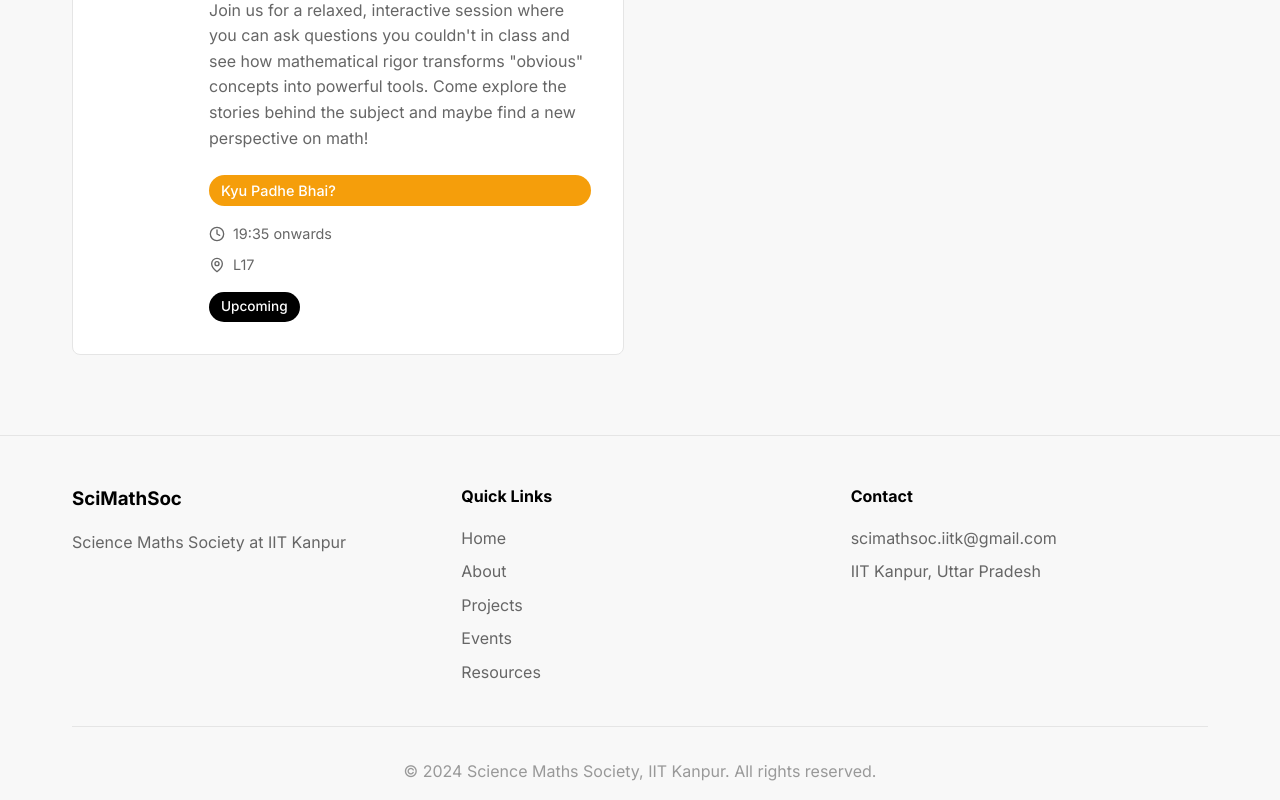
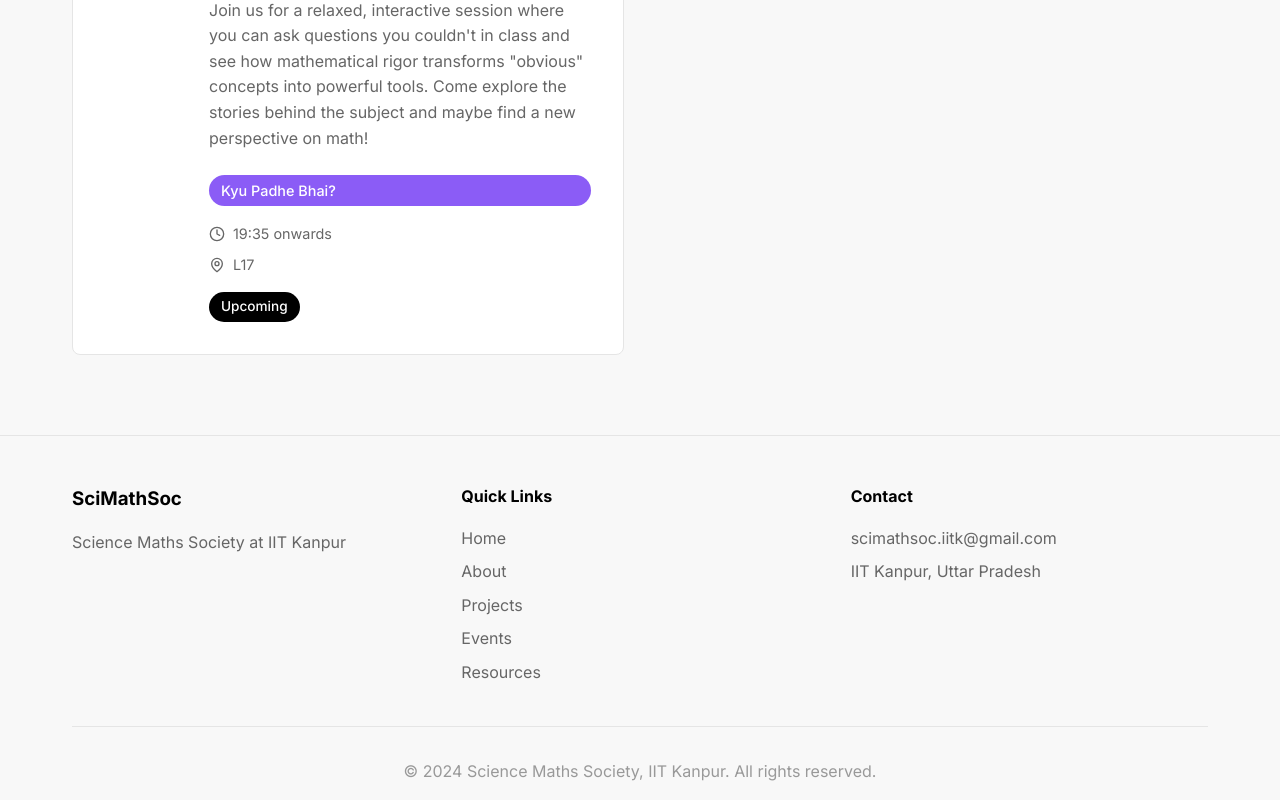
Before and after one commit to Singularityy0/scimathsoc, a React (Create React App) app: page /events in a window 1280 px wide. Shown: the part 1093-1893 px from the top of the page. Built offline with nearby package versions, Linux system fonts and the light colour scheme.

Commit message:
card fix

```diff
--- a/src/pages/Events.js
+++ b/src/pages/Events.js
@@ -100,7 +100,7 @@ const Events = () => {
                 Join us for a relaxed, interactive session where you can ask questions you couldn't in class and see how mathematical rigor transforms "obvious" concepts into powerful tools. Come explore the stories behind the subject and maybe find a new perspective on math!
               </p>
               <div className="event-meta">
-                <span className="event-category competition">Kyu Padhe Bhai?</span>
+                <span className="event-category seminar">Kyu Padhe Bhai?</span>
                 <span className="event-time">
                   <Clock size={16} />
                   19:35 onwards
```
